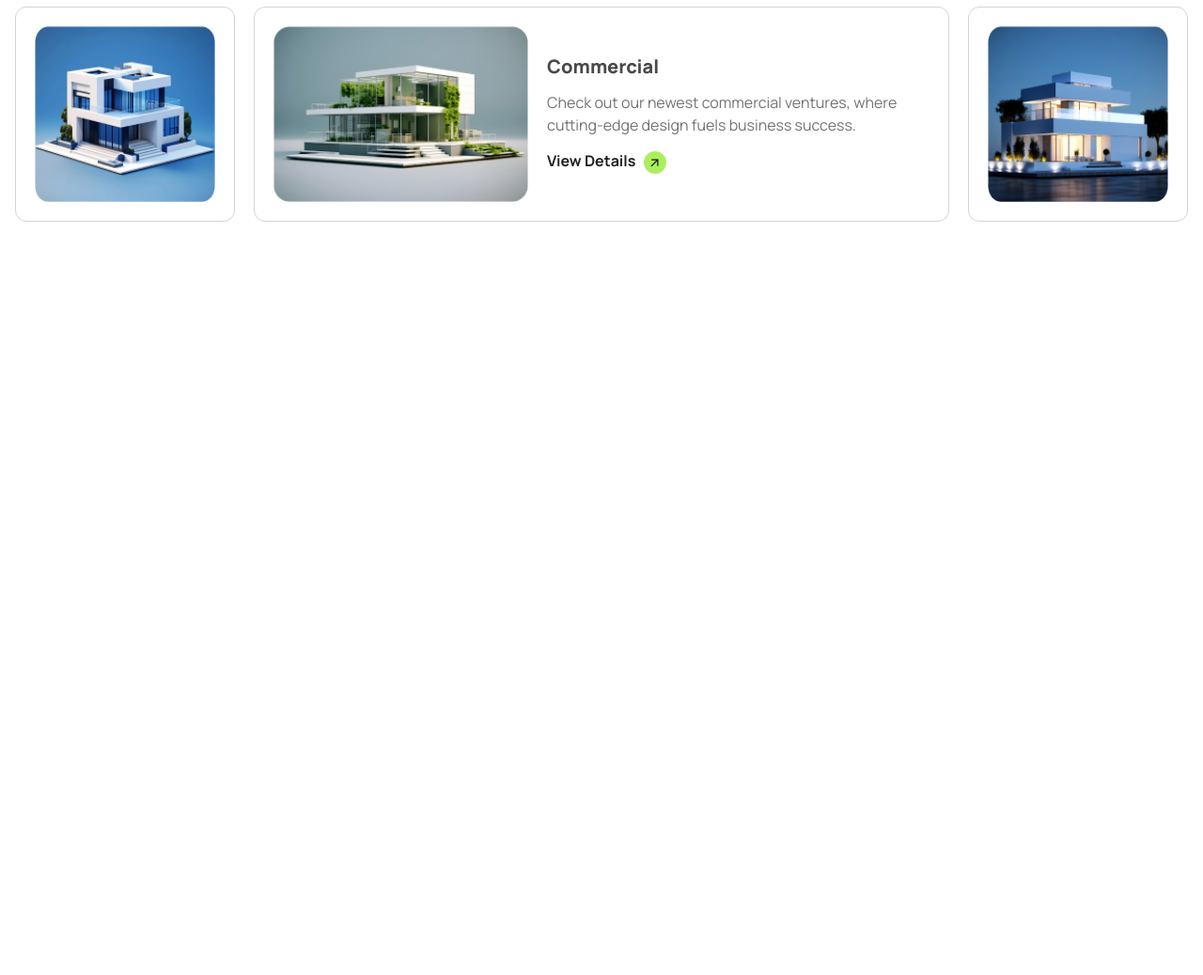
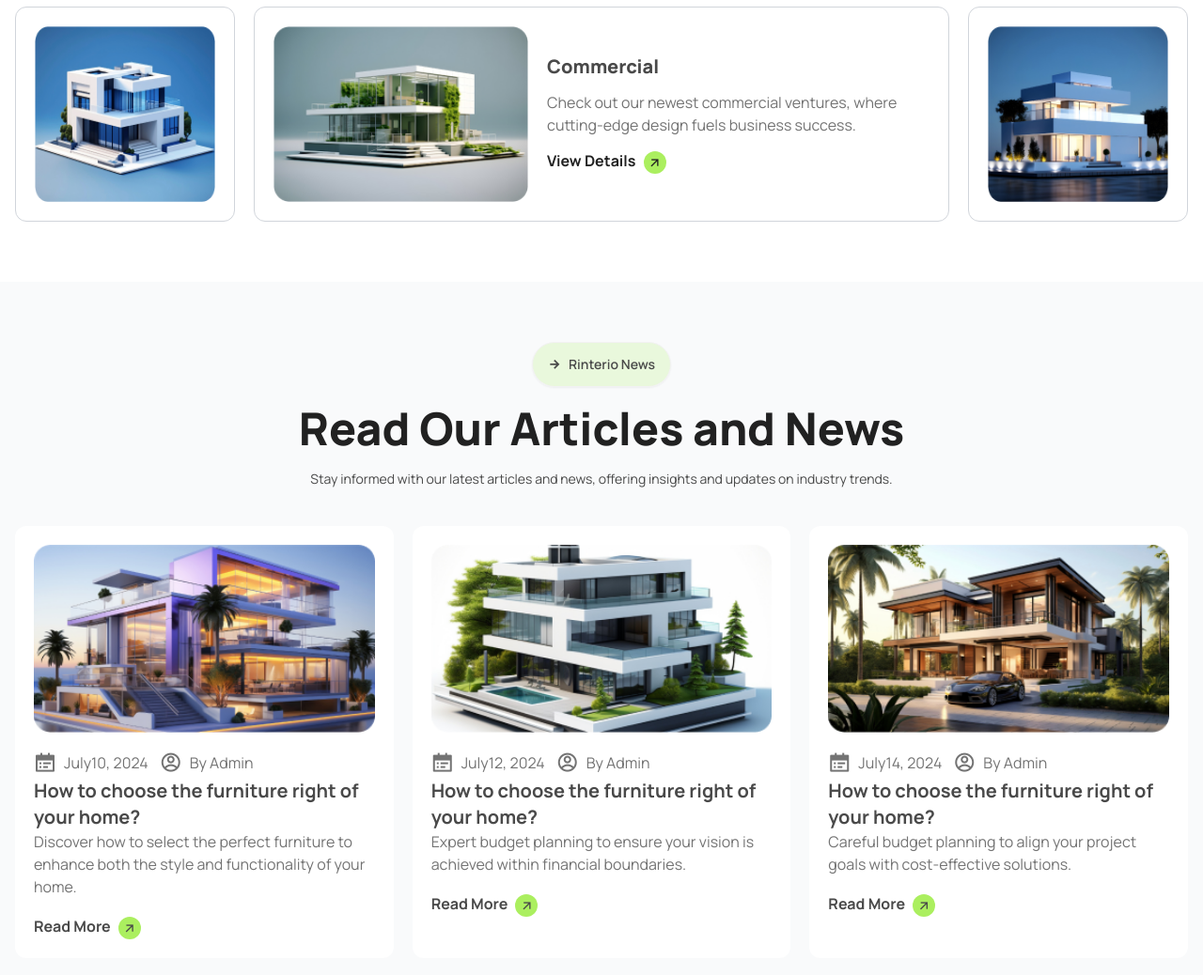
Before and after one commit to TondraMou/Assignment-03, a plain HTML site: page index.html in a window 1280 px wide. Shown: the part 2870-3908 px from the top of the page at 94% size. Before the commit the page ends 3170 px from the top, so only its background shows below. Drawn offline with nearby package versions, Linux system fonts and the light colour scheme.

Commit message:
added news section

```diff
--- a/index.html
+++ b/index.html
@@ -242,6 +242,77 @@
 
         </div>
     </section>
+
+    <section class="bg-gray-50 p-4 py-10 lg:py-16">
+      <div class="container mx-auto flex flex-col gap-5">
+          <button class="btn self-center  rounded-full bg-[#ABEF5F33] text-[#494949]"><i class="ri-arrow-right-line"></i>Rinterio
+              News</button>
+          <h1 class="text-3xl lg:text-4xl xl:text-5xl font-extrabold text-center text-[#212121]">Read Our Articles and News</h1>
+          <p class="text-[#494949] text-center text-sm md:w-[80%] lg:w-[60%] lg:mb-5 md:mx-auto">Stay informed with our latest articles and news, offering insights and updates on industry trends.</p>
+          <div class="grid grid-cols-1 lg:grid-cols-3 gap-5">
+              <!--Card-1-->
+              <div class="bg-white p-5 rounded-xl flex flex-col md:flex-row lg:flex-col gap-2 md:gap-4">
+                  <div class="md:w-[30%] lg:w-auto">
+                      <img src="./assets/article1.png" alt="" class="w-full h-full md:object-cover md:rounded-xl">
+                  </div>
+                  <div class="fle xflex-col gap-3 md:w-[70%] lg:w-auto">
+                      <div class="flex gap-3">
+                          <div class="text-[#737373] flex items-center"><i
+                                  class="ri-calendar-todo-fill mr-2 text-2xl"></i>July10, 2024</div>
+                          <div class="text-[#737373] flex items-center"><i
+                                  class="ri-account-circle-line mr-2 text-2xl "></i>By Admin</div>
+                      </div>
+                      <h1 class="text-xl font-bold text-[#494949]">How to choose the furniture right of your home?</h1>
+                      <p class="text-[#737373] mb-4">Discover how to select the perfect furniture to enhance both the style and functionality of your home.
+                      </p>
+                      <button class="flex gap-2 items-center text-[#494949]"><a href="#" class="font-bold">Read More</a> <i
+                              class="ri-arrow-right-up-line w-6 flex items-center justify-center rounded-full h-6 bg-[#ABEF5F] mt-1 self-center"></i></button>
+                  </div>
+
+              </div>
+              <!--Card-2-->
+              <div class="bg-white p-5 rounded-xl flex flex-col md:flex-row lg:flex-col gap-2 md:gap-4">
+                  <div class="md:w-[30%] lg:w-auto">
+                      <img src="./assets/article2.png" alt="" class="w-full h-full md:object-cover md:rounded-xl">
+                  </div>
+                  <div class="fle xflex-col gap-3 md:w-[70%] lg:w-auto">
+                      <div class="flex gap-3">
+                          <div class="text-[#737373] flex items-center"><i
+                                  class="ri-calendar-todo-fill mr-2 text-2xl"></i>July12, 2024</div>
+                          <div class="text-[#737373] flex items-center"><i
+                                  class="ri-account-circle-line mr-2 text-2xl "></i>By Admin</div>
+                      </div>
+                      <h1 class="text-xl font-bold text-[#494949]">How to choose the furniture right of your home?</h1>
+                      <p class="text-[#737373] mb-4">Expert budget planning to ensure your vision is achieved within financial boundaries.
+                      </p>
+                      <button class="flex gap-2 items-center text-[#494949]"><a href="#" class="font-bold">Read More</a> <i
+                              class="ri-arrow-right-up-line w-6 flex items-center justify-center rounded-full h-6 bg-[#ABEF5F] mt-1 self-center"></i></button>
+                  </div>
+
+              </div>
+              <!--Card-3-->
+              <div class="bg-white p-5 rounded-xl flex flex-col md:flex-row lg:flex-col gap-2 md:gap-4">
+                  <div class="md:w-[30%] lg:w-auto">
+                      <img src="./assets/article3.png" alt="" class="w-full h-full md:object-cover md:rounded-xl">
+                  </div>
+                  <div class="fle xflex-col gap-3 md:w-[70%] lg:w-auto">
+                      <div class="flex gap-3">
+                          <div class="text-[#737373] flex items-center"><i
+                                  class="ri-calendar-todo-fill mr-2 text-2xl"></i>July14, 2024</div>
+                          <div class="text-[#737373] flex items-center"><i
+                                  class="ri-account-circle-line mr-2 text-2xl "></i>By Admin</div>
+                      </div>
+                      <h1 class="text-xl font-bold text-[#494949]">How to choose the furniture right of your home?</h1>
+                      <p class="text-[#737373] mb-4">Careful budget planning to align your project goals with cost-effective solutions.
+                      </p>
+                      <button class="flex gap-2 items-center text-[#494949]"><a href="#" class="font-bold">Read More</a> <i
+                              class="ri-arrow-right-up-line w-6 flex items-center justify-center rounded-full h-6 bg-[#ABEF5F] mt-1 self-center"></i></button>
+                  </div>
+
+              </div>
+          </div>
+      </div>
+  </section>
     </main>
 </body>
 </html>
```
